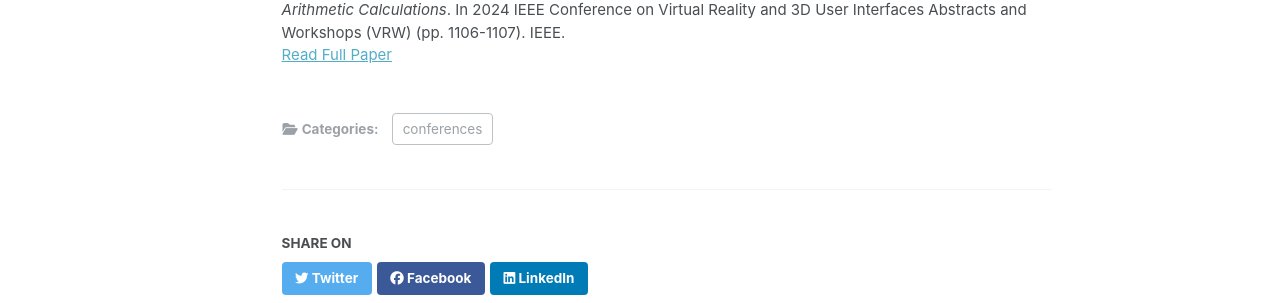
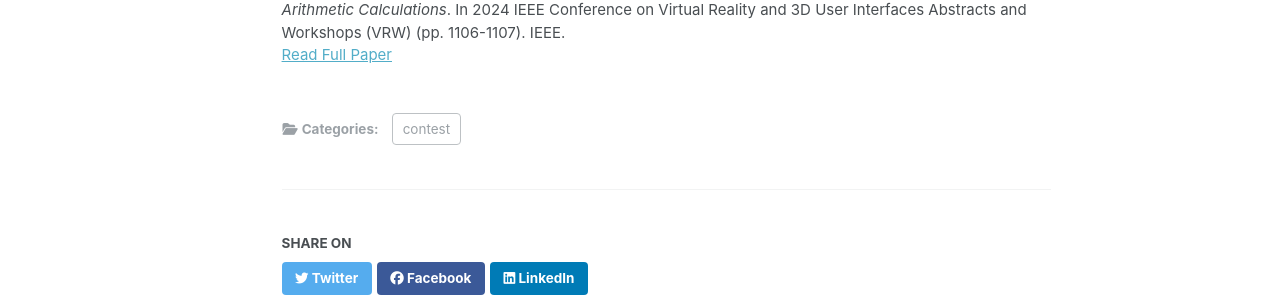
Before and after one commit to iatahmid/iatahmid.github.io, a Jekyll site: the page built from _publications/2024-03-16-3dui-alchemist.md, in a window 1280 px wide and 1378 px high. Shown: the part 570-873 px from the top of the window. Built offline with Jekyll 4.4.1, drawn with Linux system fonts in a browser that asks for light colours; some web fonts are replaced.

Commit message:
update publications

```diff
--- a/_config.yml
+++ b/_config.yml
@@ -77,12 +77,16 @@ author:
 publication_category:
   books:
     title: 'Books'
+  semantic:
+    title: 'Rich Semantic Interaction'
+  ist:
+    title: 'Immersive Space to Think'
   manuscripts:
     title: 'Journal Articles'
   conferences:
     title: 'Conference Papers'
-  ist:
-    title: 'Rich Semantic Interaction in Immersive Space to Think'
+  contest:
+    title: 'Contest Demos'
 
 # Site Settings
 teaser                   :  # filename of teaser fallback teaser image placed in /images/, .e.g. "500x300.png"
--- a/_publications/2024-03-16-3dui-alchemist.md
+++ b/_publications/2024-03-16-3dui-alchemist.md
@@ -1,7 +1,7 @@
 ---
 title: "The Alchemist: A Gesture-Based 3D User Interface for Engaging Arithmetic Calculations"
 collection: publications
-category: conferences
+category: contest
 permalink: /publication/2024-03-16-3dui-alchemist
 excerpt: 'This paper presents our solution to the IEEE VR 2024 3DUI contest. We present The Alchemist, a VR experience tailored to aid children in practicing and mastering the four fundamental mathematical operators. In The Alchemist, players embark on a fantastical journey where they must prepare three potions to break a malevolent curse imprisoning the Gobbler kingdom. Our contributions include the development of a novel number input interface, Pinwheel, an extension of PizzaText [7], as well as four novel gestures, each corresponding to a distinct mathematical operator, designed to assist children in retaining practice with these operations. Preliminary tests indicate that Pinwheel and the four associated gestures facilitate the quick and efficient execution of mathematical operations.'
 date: 2024-03-16
```
Also changed, not shown: _publications/2022-10-17-ist-clustering.md (+1 -1 lines), _publications/2023-10-16-eyest.md (+1 -1 lines), _publications/2023-10-16-ismar23-colt.md (+1 -1 lines).
